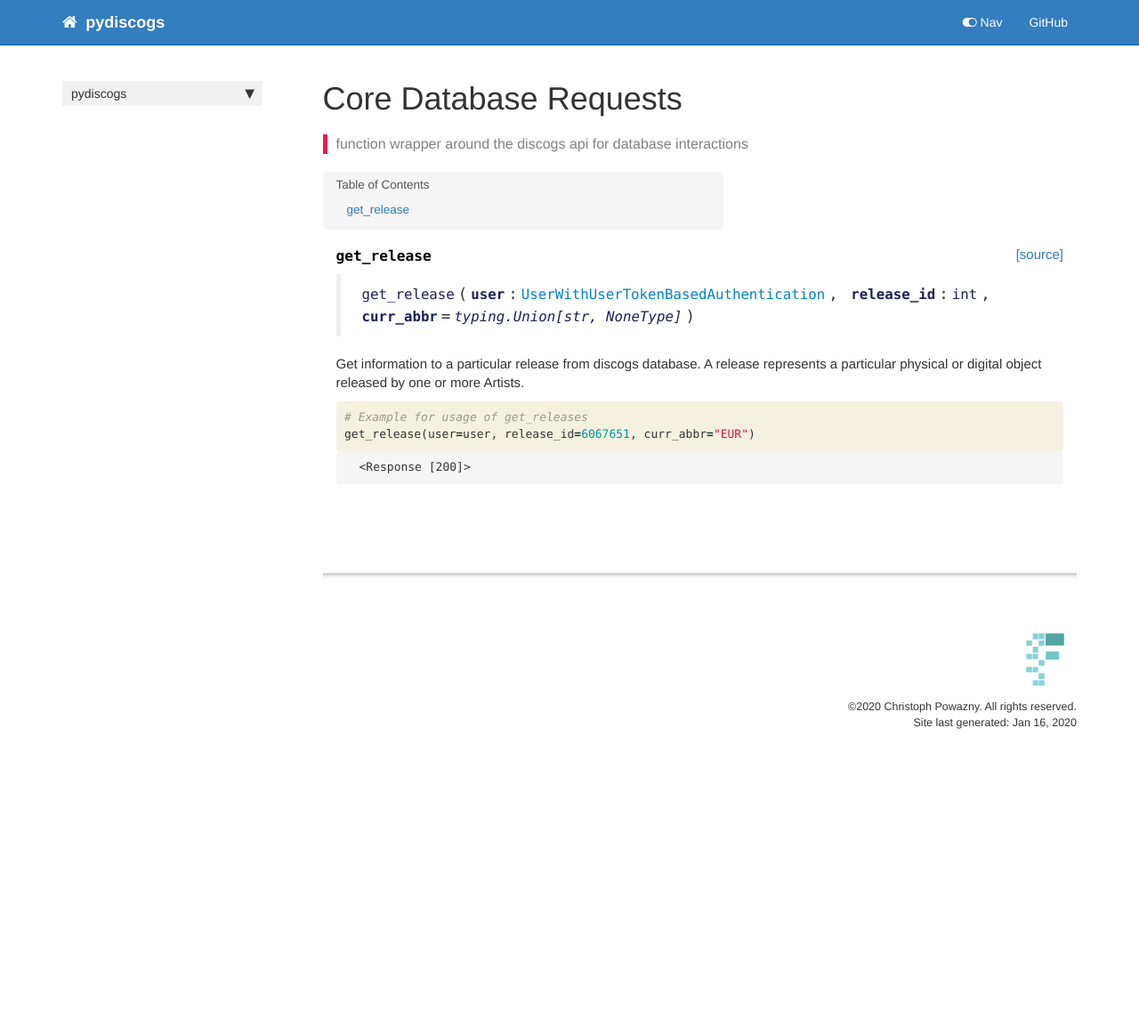
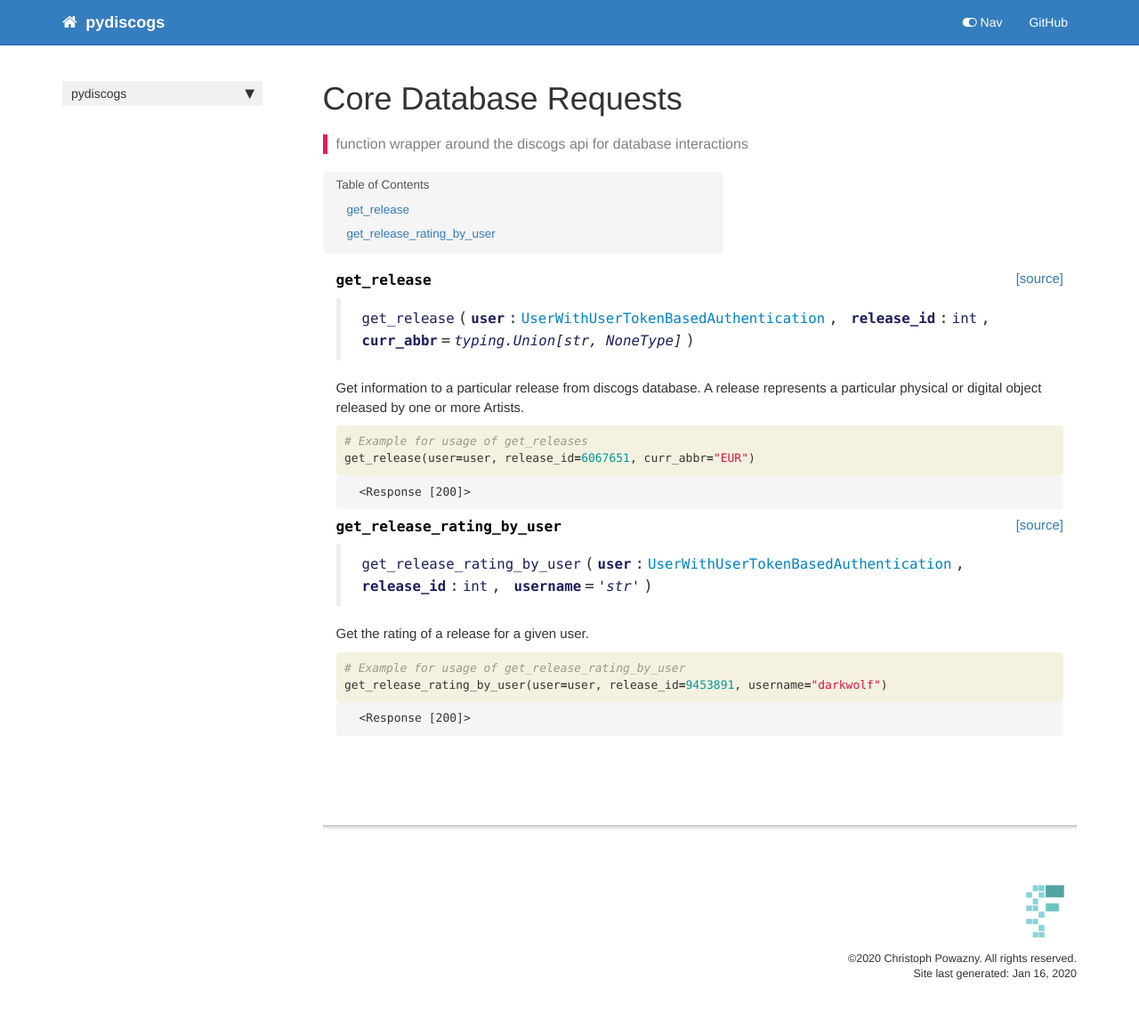
Before and after one commit to cpow-89/discogspy, a Jekyll site: the page built from docs/core.database_rq.html, in a window 1280 px wide. Shown: the whole page at 89% size. Built offline with Jekyll 4.4.1, drawn with Linux system fonts in a browser that asks for light colours; nearby versions of some CDN libraries; comment, search, counter and statistics services are not loaded; before the commit the page ends 900 px from its top, so only the background shows below that.

Commit message:
add get_release_rating_by_user request

```diff
--- a/docs/core.constants.html
+++ b/docs/core.constants.html
@@ -28,6 +28,11 @@ summary: "Constants"
 <div class="inner_cell">
     <div class="input_area">
 <div class=" highlight hl-ipython3"><pre><span></span><span class="n">BASE_URL</span> <span class="o">=</span> <span class="s2">&quot;https://api.discogs.com&quot;</span>
+<span class="n">RELEASES_URL</span> <span class="o">=</span> <span class="sa">f</span><span class="s2">&quot;</span><span class="si">{BASE_URL}</span><span class="s2">/releases&quot;</span>
+
+<span class="sd">&quot;&quot;&quot;Valid currencies for marketplace data&quot;&quot;&quot;</span>
+<span class="n">VALID_CURR_ABBR</span> <span class="o">=</span> <span class="p">[</span><span class="s2">&quot;USD&quot;</span><span class="p">,</span> <span class="s2">&quot;GBP&quot;</span><span class="p">,</span> <span class="s2">&quot;EUR&quot;</span><span class="p">,</span> <span class="s2">&quot;CAD&quot;</span><span class="p">,</span> <span class="s2">&quot;AUD&quot;</span><span class="p">,</span> <span class="s2">&quot;JPY&quot;</span><span class="p">,</span>
+                   <span class="s2">&quot;CHF&quot;</span><span class="p">,</span> <span class="s2">&quot;MXN&quot;</span><span class="p">,</span> <span class="s2">&quot;BRL&quot;</span><span class="p">,</span> <span class="s2">&quot;NZD&quot;</span><span class="p">,</span> <span class="s2">&quot;SEK&quot;</span><span class="p">,</span> <span class="s2">&quot;ZAR&quot;</span><span class="p">]</span>
 </pre></div>
 
     </div>
--- a/docs/core.database_rq.html
+++ b/docs/core.database_rq.html
@@ -81,4 +81,58 @@ one or more Artists.</p>
 </div>
 
 </div>
+<div class="cell border-box-sizing code_cell rendered">
+
 </div>
+<div class="cell border-box-sizing code_cell rendered">
+
+<div class="output_wrapper">
+<div class="output">
+
+<div class="output_area">
+
+
+<div class="output_markdown rendered_html output_subarea ">
+<h4 id="get_release_rating_by_user" class="doc_header"><code>get_release_rating_by_user</code><a href="https://github.com/cpow-89/pydiscogs/tree/master/pydiscogs/core/database_rq.py#L25" class="source_link" style="float:right">[source]</a></h4><blockquote><p><code>get_release_rating_by_user</code>(<strong><code>user</code></strong>:<a href="/pydiscogs/core.discogs_user#UserWithUserTokenBasedAuthentication"><code>UserWithUserTokenBasedAuthentication</code></a>, <strong><code>release_id</code></strong>:<code>int</code>, <strong><code>username</code></strong>=<em><code>'str'</code></em>)</p>
+</blockquote>
+<p>Get the rating of a release for a given user.</p>
+
+</div>
+
+</div>
+
+</div>
+</div>
+
+</div>
+<div class="cell border-box-sizing code_cell rendered">
+<div class="input">
+
+<div class="inner_cell">
+    <div class="input_area">
+<div class=" highlight hl-ipython3"><pre><span></span><span class="c1"># Example for usage of get_release_rating_by_user</span>
+<span class="n">get_release_rating_by_user</span><span class="p">(</span><span class="n">user</span><span class="o">=</span><span class="n">user</span><span class="p">,</span> <span class="n">release_id</span><span class="o">=</span><span class="mi">9453891</span><span class="p">,</span> <span class="n">username</span><span class="o">=</span><span class="s2">&quot;darkwolf&quot;</span><span class="p">)</span>
+</pre></div>
+
+    </div>
+</div>
+</div>
+
+<div class="output_wrapper">
+<div class="output">
+
+<div class="output_area">
+
+
+
+<div class="output_text output_subarea output_execute_result">
+<pre>&lt;Response [200]&gt;</pre>
+</div>
+
+</div>
+
+</div>
+</div>
+
+</div>
+</div>
--- a/pydiscogs/_nbdev.py
+++ b/pydiscogs/_nbdev.py
@@ -3,8 +3,11 @@
 __all__ = ["index", "modules", "custom_doc_links", "git_url"]
 
 index = {"BASE_URL": "00_core.constants.ipynb",
+         "RELEASES_URL": "00_core.constants.ipynb",
+         "VALID_CURR_ABBR": "00_core.constants.ipynb",
          "UserWithUserTokenBasedAuthentication": "01_core.discogs_user.ipynb",
-         "get_release": "02_core.database_rq.ipynb"}
+         "get_release": "02_core.database_rq.ipynb",
+         "get_release_rating_by_user": "02_core.database_rq.ipynb"}
 
 modules = ["core/constants.py",
            "core/discogs_user.py",
```
Also changed, not shown: 5 other files.
